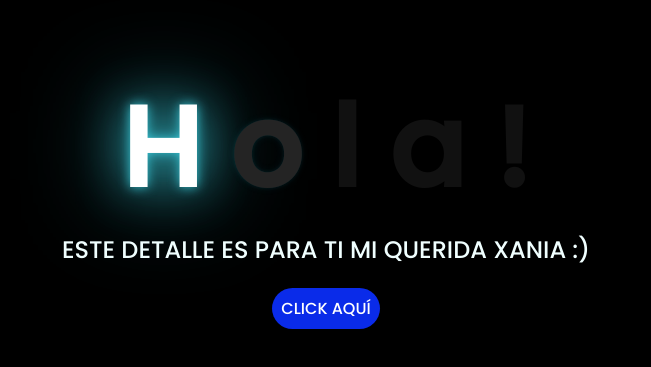
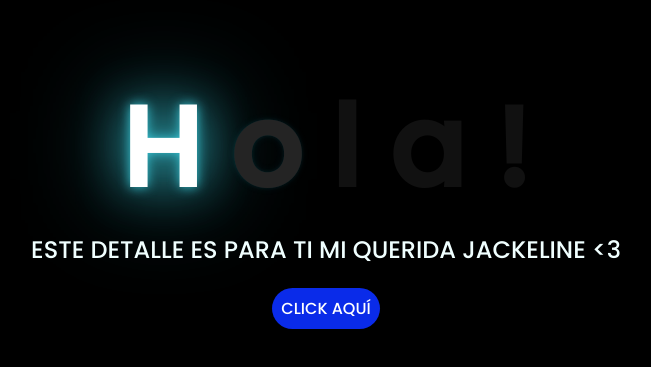
Before and after one commit to alex20-bot/pruebados, a plain HTML site: page index.html in a window 1280 px wide. Shown: the part 139-506 px from the top of the page, without its empty margins (322-973 px from the left). Drawn offline with Linux system fonts and the light colour scheme.

Commit message:
Update index.html

```diff
--- a/index.html
+++ b/index.html
@@ -19,7 +19,7 @@
         <span>!</span>
     </div>
     <div class="description">
-        <span>ESTE DETALLE ES PARA TI MI QUERIDA XANIA :)</span>
+        <span>ESTE DETALLE ES PARA TI MI QUERIDA JACKELINE <3 </span>
     </div>
     <div class="button">
         <button class="botones">
```
